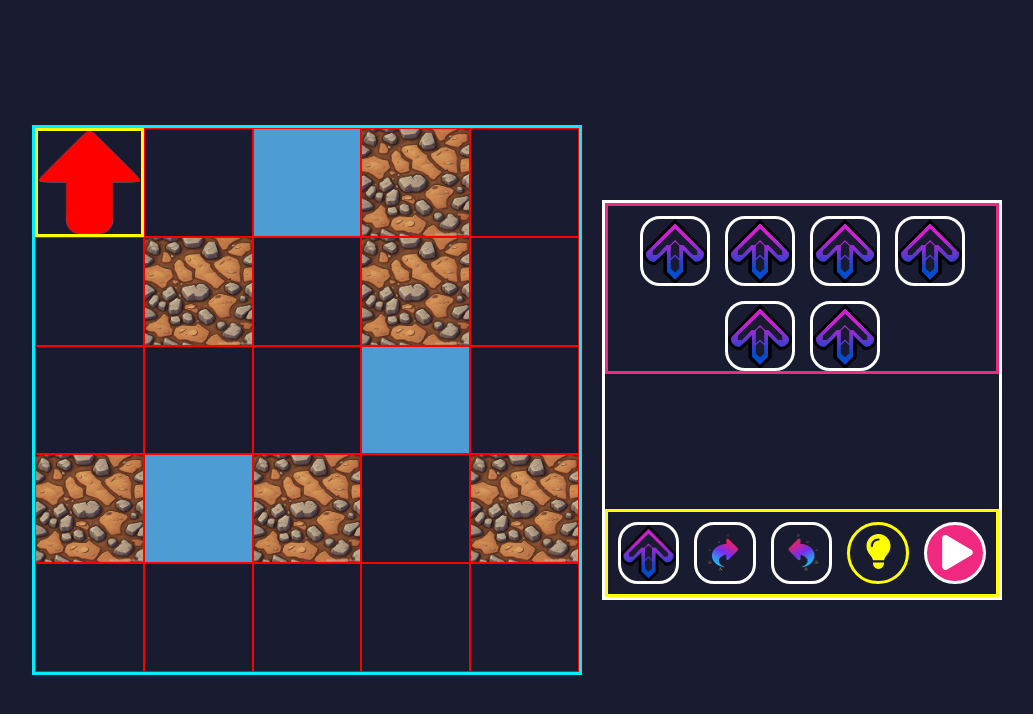
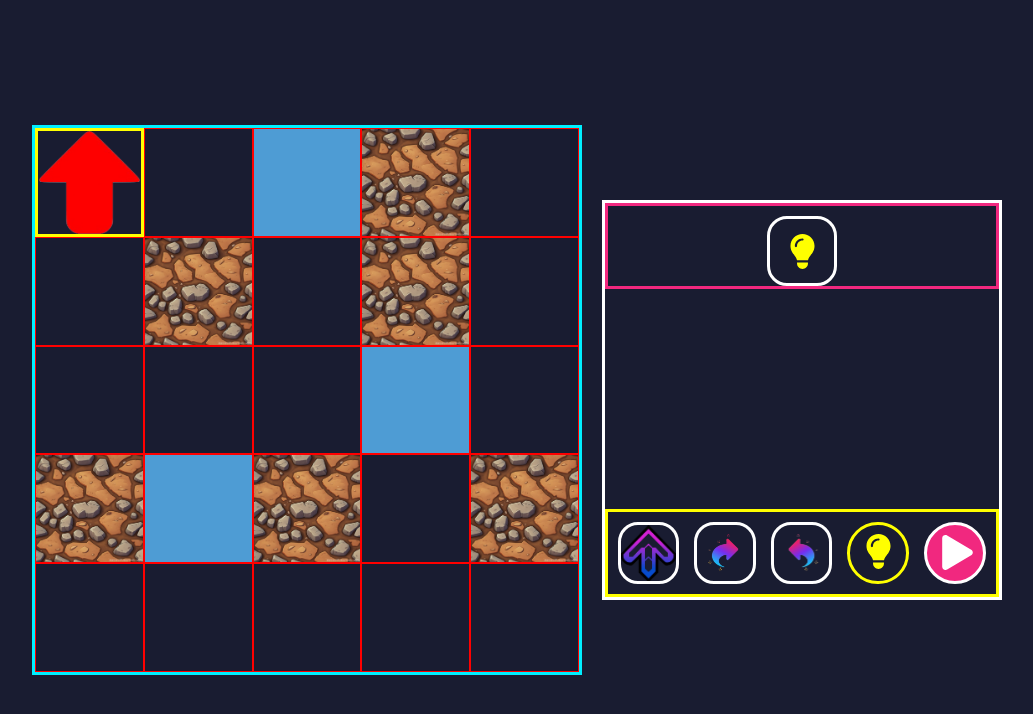
Before and after one commit to SEVERNASTER/LightBot-Clone-2D, a React (Vite) app: page / in a window 1280 px wide. Both pictures are taken after a click on the button 1001 px from the left and 552 px from the top of the page. Shown: the top 714 px of the page, without its empty margins (123-1156 px from the left). Built offline with nearby package versions, Linux system fonts and the light colour scheme.

Commit message:
se modularizo las funciones para ejecutar la secuencia de comandos y se agrego la funcionalidad para repetir una secuencia de comandos n veces

```diff
--- a/src/App.jsx
+++ b/src/App.jsx
@@ -55,7 +55,7 @@ function App() {
 
   const ejecutarSecuencia = (indice = 0, sentidoActual = sentido, posActual = pos) => {
     if (indice >= secuencia.length) {
-      setSecuencia([]);
+      // setSecuencia([]);
       setEjecutando(false)
       return;
     }
@@ -96,24 +96,26 @@ function App() {
       }, 500);
     }
 
-    // Movimiento según texto
-    if (['arriba', 'abajo', 'izquierda', 'derecha'].includes(direccion)) {
-      switch (direccion) {
-        case 'arriba':
+    // Movimiento para avanzar
+    if (direccion === 'avanzar') {
+      const angulo = ((nuevoSentido % 360) + 360) % 360;
+      switch (angulo) {
+        case 0:
           nuevaPos.fila = nuevaPos.fila > 0 ? nuevaPos.fila - 1 : nuevaPos.fila;
           break;
-        case 'abajo':
+        case 90:
+          nuevaPos.columna = nuevaPos.columna < columnas - 1 ? nuevaPos.columna + 1 : nuevaPos.columna;
+          break;
+        case 180:
           nuevaPos.fila = nuevaPos.fila < filas - 1 ? nuevaPos.fila + 1 : nuevaPos.fila;
           break;
-        case 'izquierda':
+        case 270:
           nuevaPos.columna = nuevaPos.columna > 0 ? nuevaPos.columna - 1 : nuevaPos.columna;
-          break;
-        case 'derecha':
-          nuevaPos.columna = nuevaPos.columna < columnas - 1 ? nuevaPos.columna + 1 : nuevaPos.columna;
           break;
       }
       setPos(nuevaPos);
     }
+
 
     // Continuar
     setTimeout(() => {
@@ -121,14 +123,105 @@ function App() {
     }, 800);
   };
 
+
+
+  const avanzar = () => {
+    const angulo = ((sentidoAux % 360) + 360) % 360;
+
+    const noChocaArriba =
+      mapa[posAux.fila === 0 ? 0 : posAux.fila - 1][posAux.columna] !== 1;
+    const noChocaAbajo =
+      mapa[posAux.fila === filas - 1 ? posAux.fila : posAux.fila + 1][posAux.columna] !== 1;
+    const noChocaDerecha =
+      mapa[posAux.fila][posAux.columna < columnas - 1 ? posAux.columna + 1 : posAux.columna] !== 1;
+    const noChocaIzquierda =
+      mapa[posAux.fila][posAux.columna > 0 ? posAux.columna - 1 : posAux.columna] !== 1;
+
+    // Guardar siempre 'avanzar', no importa el ángulo
+    setSecuencia(prev => [...prev, 'avanzar']);
+
+    switch (angulo) {
+      case 0: // arriba
+        setPosAux({
+          fila: (posAux.fila > 0) && noChocaArriba ? posAux.fila - 1 : posAux.fila,
+          columna: posAux.columna
+        });
+        break;
+
+      case 90: // derecha
+        setPosAux({
+          fila: posAux.fila,
+          columna: posAux.columna < columnas - 1 && noChocaDerecha
+            ? posAux.columna + 1
+            : posAux.columna
+        });
+        break;
+
+      case 180: // abajo
+        setPosAux({
+          fila: posAux.fila < filas - 1 && noChocaAbajo
+            ? posAux.fila + 1
+            : posAux.fila,
+          columna: posAux.columna
+        });
+        break;
+
+      case 270: // izquierda
+        setPosAux({
+          fila: posAux.fila,
+          columna: posAux.columna > 0 && noChocaIzquierda
+            ? posAux.columna - 1
+            : posAux.columna,
+        });
+        break;
+
+      default:
+        break;
+    }
+  };
+
+
+
+  const girarDer = () => {
+    setSentidoAux(prev => prev + 90);
+    setSecuencia(prev => [...prev, 'vueltaDer']);
+  }
+
+
+  const girarIzq = () => {
+    setSentidoAux(prev => prev - 90);
+    setSecuencia(prev => [...prev, 'vueltaIzq']);
+  }
+
+
+  const reajustarSecuencia = () => {
+    if (secuenciaRepetida) {
+      const nuevaSecuencia = secuencia.map(actual => {
+        if (['arriba', 'abajo', 'izquierda', 'derecha'].includes(actual)) {
+          avanzar()
+        }
+
+        if (actual === 'vueltaDer') {
+          girarDer()
+        }
+
+        if (actual === 'vueltaIzq') {
+          girarIzq()
+        }
+
+      })
+      setSecuencia(nuevaSecuencia)
+    }
+  }
+
+
+
   const jugar = () => {
     if (secuencia.length > 0) {
       ejecutarSecuencia()
       setEjecutando(true)
     }
   }
-
-
 
   useEffect(() => {
     console.log(secuencia);
@@ -156,7 +249,8 @@ function App() {
       <Panel posAux={posAux} setPosAux={setPosAux} sentidoAux={sentidoAux}
         setSentidoAux={setSentidoAux}
         ejecutando={ejecutando} jugar={jugar} setSecuencia={setSecuencia}
-        mapa={mapa} filas={filas} columnas={columnas} secuencia={secuencia} />
+        mapa={mapa} filas={filas} columnas={columnas} secuencia={secuencia}
+        avanzar={avanzar} girarDer={girarDer} girarIzq={girarIzq} />
 
     </div>
   );
--- a/src/components/Comando.css
+++ b/src/components/Comando.css
@@ -5,4 +5,8 @@
     /* aspect-ratio: 1 / 1; */
     border: solid #fff;
     border-radius: 20px;
+    display: flex;
+    justify-content: center;
+    align-items: center;
+    color: yellow;
 }
--- a/src/components/Comando.jsx
+++ b/src/components/Comando.jsx
@@ -1,13 +1,13 @@
 
 import './Comando.css'
 
-function Comando({ imagen }) {
+function Comando({ imagen, icono: Icono }) {
     return (
         <div className='comando' style={{
             backgroundImage: imagen ? `url(${imagen})` : 'none',
             backgroundSize: 'cover',
             backgroundPosition: 'center',
-        }}></div>
+        }}>{Icono && <Icono size={35}/>}</div>
     )
 }
 
--- a/src/components/Panel.jsx
+++ b/src/components/Panel.jsx
@@ -13,31 +13,47 @@ import Comando from './Comando';
 
 
 function Panel({ posAux, setPosAux, sentidoAux, setSentidoAux, ejecutando, jugar, setSecuencia,
-    secuencia, mapa, filas, columnas
+    secuencia, mapa, filas, columnas, avanzar, girarDer, girarIzq
 
 }) {
 
-    const [comandos, setComandos] = useState([avanzarImg, avanzarImg, avanzarImg, avanzarImg, avanzarImg, avanzarImg])
+    const [comandos, setComandos] = useState([])
 
     const agregarComando = (comando) => {
-        let comandoImagen = null;
+        let res = {};
         switch (comando) {
             case 'avanzar':
-                comandoImagen = avanzarImg
+                res = {
+                    imagen: avanzarImg,
+                    tipo: 'imagen'
+                }
                 break;
             case 'vueltaDer':
-                comandoImagen = girarImg
+                res = {
+                    imagen: girarImg,
+                    tipo: 'imagen'
+                }
                 break;
             case 'vueltaIzq':
-                comandoImagen = girarIzqImg
+                res = {
+                    imagen: girarIzqImg,
+                    tipo: 'imagen'
+                }
+                break;
+            case 'luz':
+                res = {
+                    imagen: FaLightbulb,
+                    tipo: 'icono'
+                }
                 break;
             default:
                 break;
         }
-        return comandoImagen
+        return res
     }
 
     useEffect(() => {
+        if (secuencia.length !== 0) {
             const nuevosComandos = secuencia.map(actual => {
                 if (['arriba', 'abajo', 'izquierda', 'derecha'].includes(actual)) {
                     return agregarComando('avanzar');
@@ -45,11 +61,19 @@ function Panel({ posAux, setPosAux, sentidoAux, setSentidoAux, ejecutando, jugar
                 if (actual === 'vueltaDer' || actual === 'vueltaIzq') {
                     return agregarComando(actual);
                 }
+
+                if (actual === 'luz') {
+                    return agregarComando(actual);
+                }
                 return null;
             }).filter(Boolean)
 
-        setComandos(prev => [...prev, ...nuevosComandos]);
+            setComandos(nuevosComandos);
+        }
+
     }, [secuencia]);
+
+
 
 
 
@@ -60,83 +84,22 @@ function Panel({ posAux, setPosAux, sentidoAux, setSentidoAux, ejecutando, jugar
             <div className="comandos-contenedor">
                 {
                     comandos.map((actual, indice) => {
-                        return <Comando key={indice} imagen={actual} />
+                        return <Comando key={indice} imagen={actual.tipo === 'imagen' ? actual.imagen : ''}
+                            icono={actual.tipo === 'icono' ? actual.imagen : ''} />
                     })
                 }
             </div>
 
-
-
-
             <div className="botones-contenedor">
-                <Button imgBg={avanzarImg} onClick={() => {
-                    const angulo = ((sentidoAux % 360) + 360) % 360
-                    const noChocaArriba = mapa[posAux.fila === 0 ? 0 : posAux.fila - 1][posAux.columna] !== 1
-                    const noChocaAbajo = mapa[posAux.fila === filas - 1 ? posAux.fila : posAux.fila + 1][posAux.columna] !== 1
-                    const noChocaDerecha = mapa[posAux.fila][posAux.columna < columnas - 1 ? posAux.columna + 1 : posAux.columna] !== 1
-                    const noChocaIzquierda = mapa[posAux.fila][posAux.columna > 0 ? posAux.columna - 1 : posAux.columna] !== 1
-                    // console.log(mapa[filaActual][posAux.x + 1], noChocaDerecha);
-
-                    // { console.log(posAux.fila, posAux.columna); }
-                    switch (angulo) {
-                        // arriba
-                        case 0:
-                            setPosAux({
-                                fila: (posAux.fila > 0) && noChocaArriba
-                                    ? (setSecuencia(prev => [...prev, 'arriba']), posAux.fila - 1)
-                                    : posAux.fila,
-                                columna: posAux.columna
-                            });
-                            break;
-
-                        // derecha
-                        case 90:
-                            setPosAux({
-                                fila: posAux.fila,
-                                columna: posAux.columna < columnas - 1 && noChocaDerecha
-                                    ? (setSecuencia(prev => [...prev, 'derecha']), posAux.columna + 1)
-                                    : posAux.columna
-                            });
-                            break;
-
-                        // abajo
-                        case 180:
-                            setPosAux({
-                                fila: posAux.fila < filas - 1 && noChocaAbajo
-                                    ? (setSecuencia(prev => [...prev, 'abajo']), posAux.fila + 1)
-                                    : posAux.fila,
-                                columna: posAux.columna
-                            });
-                            break;
-
-                        // izquierda
-                        case 270:
-                            setPosAux({
-                                fila: posAux.fila,
-                                columna: posAux.columna > 0 && noChocaIzquierda
-                                    ? (setSecuencia(prev => [...prev, 'izquierda']), posAux.columna - 1)
-                                    : posAux.columna,
-                            });
-                            break;
-
-                        default:
-                            break;
-                    }
-                }} inhabilitar={ejecutando}
+                <Button imgBg={avanzarImg} onClick={avanzar} inhabilitar={ejecutando}
                     extraClass={` ${ejecutando ? 'inhabilitar' : ''}`} />
 
                 {/* girar a la derecha */}
-                <Button imgBg={girarImg} onClick={() => {
-                    setSentidoAux(prev => prev + 90);
-                    setSecuencia(prev => [...prev, 'vueltaDer']);
-                }} extraClass={`zoom ${ejecutando ? 'inhabilitar' : ''}`}
+                <Button imgBg={girarImg} onClick={girarDer} extraClass={`zoom ${ejecutando ? 'inhabilitar' : ''}`}
                     inhabilitar={ejecutando} />
 
                 {/* girar a la izquierda */}
-                <Button imgBg={girarIzqImg} onClick={() => {
-                    setSentidoAux(prev => prev - 90);
-                    setSecuencia(prev => [...prev, 'vueltaIzq']);
-                }} extraClass={`zoom ${ejecutando ? 'inhabilitar' : ''}`}
+                <Button imgBg={girarIzqImg} onClick={girarIzq} extraClass={`zoom ${ejecutando ? 'inhabilitar' : ''}`}
                     inhabilitar={ejecutando} />
 
                 {/* para encender la luz */}
```
Lines whose indentation alone changed are shown as unchanged.
